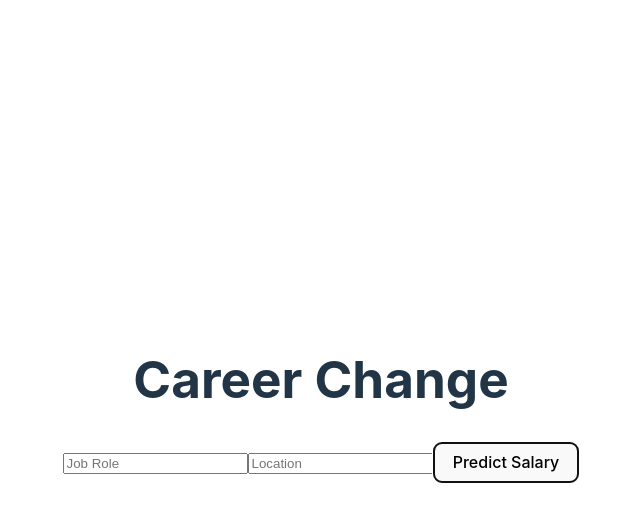
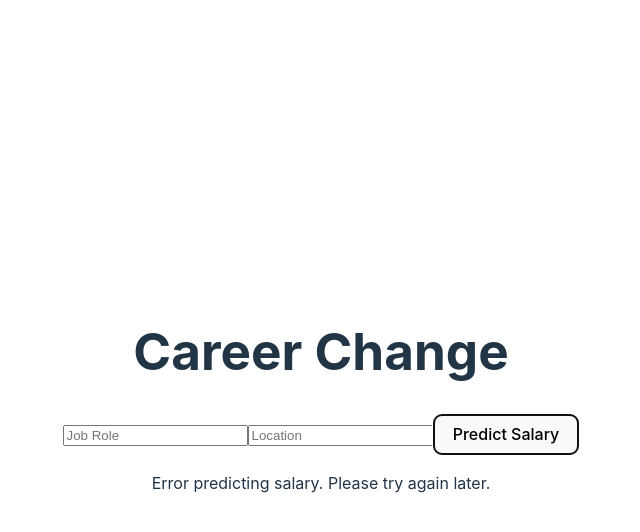
Before and after one commit to Enock619/employee-portal, a React (Vite) app in the folder react/: page /career in a window 1280 px wide. Both pictures are taken after a click on the button "Predict Salary". Shown: the top 532 px of the page, without its empty margins (319-959 px from the left). Built offline with nearby package versions, Linux system fonts and the light colour scheme; no server answers.

Commit message:
generate_data now generates data for every combination

```diff
--- a/react/src/components/CareerChangePredictor.jsx
+++ b/react/src/components/CareerChangePredictor.jsx
@@ -1,9 +1,10 @@
-import React, { useState, useEffect } from "react";
+import React, { useState } from "react";
 
 const CareerChangePredictor = () => {
     const [jobRole, setJobRole] = useState('');
     const [location, setLocation] = useState('');
     const [predictedSalary, setPredictedSalary] = useState(null);
+    const [error, setError] = useState('');
 
     const predictSalary = async () => {
         try {
@@ -19,8 +20,11 @@ const CareerChangePredictor = () => {
             }
             const data = await response.json();
             setPredictedSalary(data.predicted_salary);
+            setError('');
         } catch (error) {
             console.error('Error predicting salary:', error);
+            setError('Error predicting salary. Please try again later.');
+            setPredictedSalary(null);
         }
     }
 
@@ -32,6 +36,7 @@ const CareerChangePredictor = () => {
                 <input type="text" placeholder="Location" value={location} onChange={(e) => setLocation(e.target.value)} />
                 <button onClick={predictSalary}>Predict Salary</button>
             </div>
+            {error && <p>{error}</p>}
             {predictedSalary && <p>Predicted Salary: ${predictedSalary}</p>}
         </>
     )
```
Also changed, not shown: 1 other file (tests, documents, lock files or other folders).
